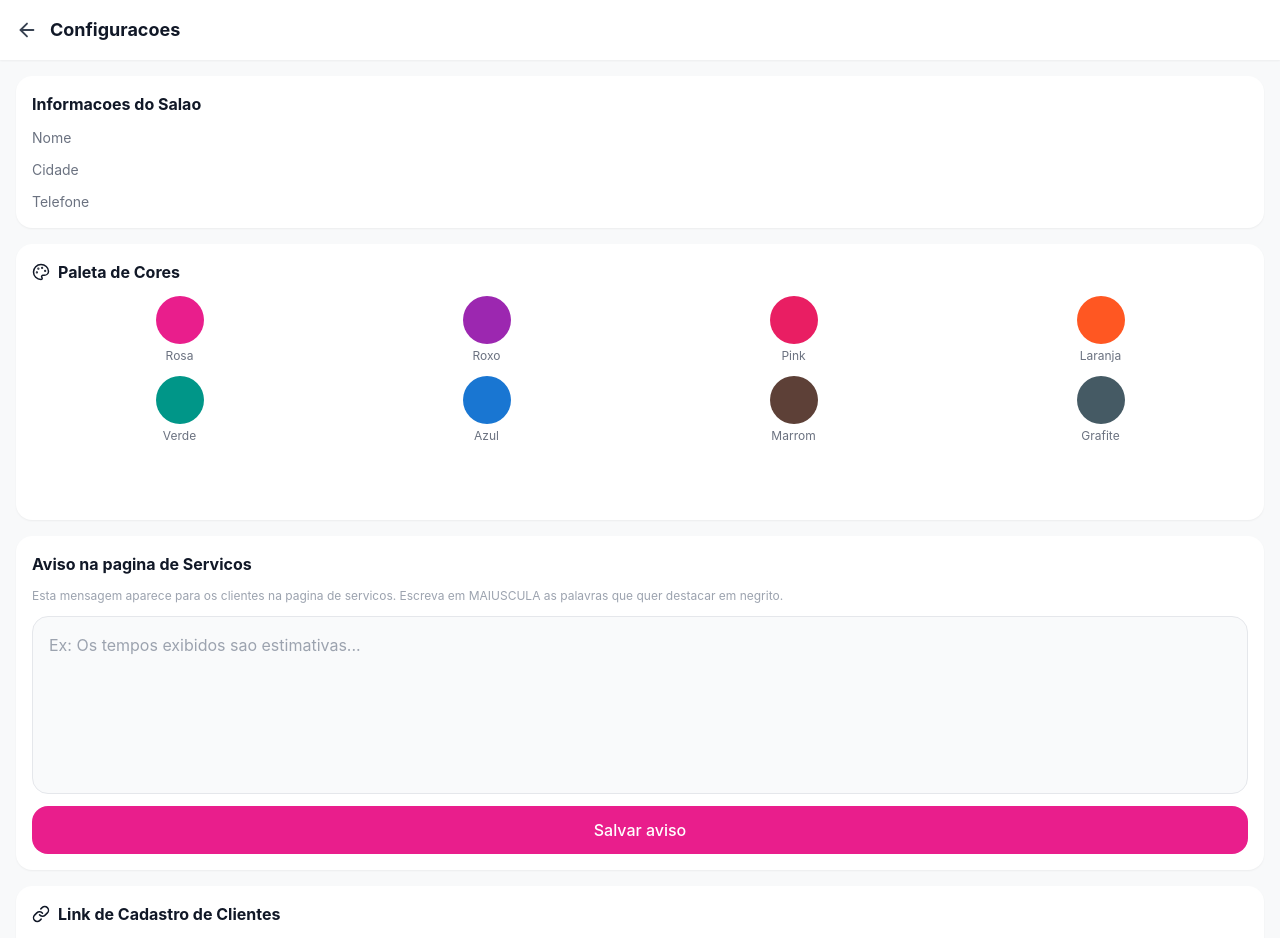
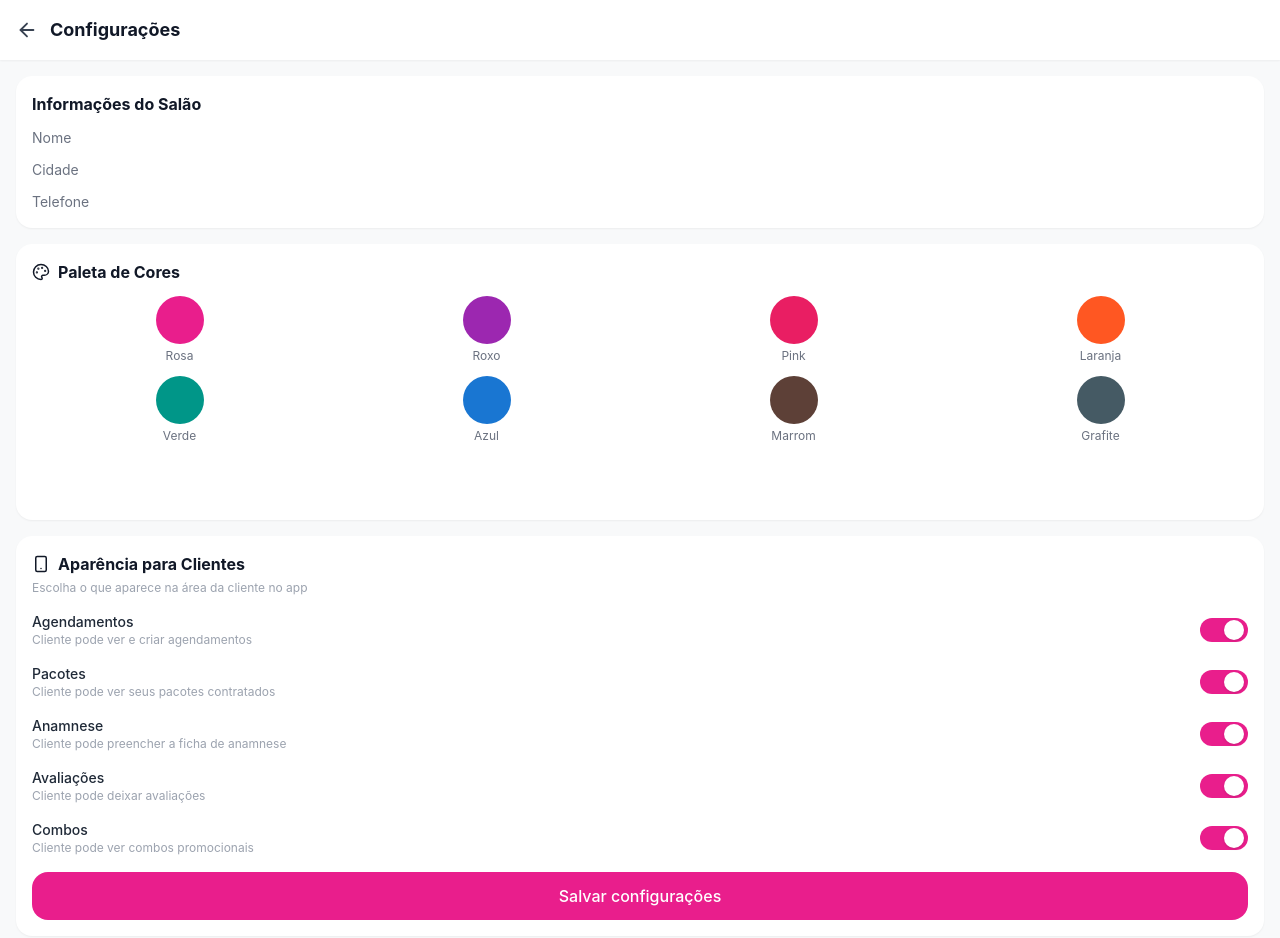
Before and after one commit to juliatedeschi7-creator/salao2.0, a Next.js app: page /salao/configuracoes in a window 1280 px wide. Shown: the top 938 px of the page. Built offline with nearby package versions, Linux system fonts and the light colour scheme.

Commit message:
Atualizar o page.tsx

```diff
--- a/src/app/salao/configuracoes/page.tsx
+++ b/src/app/salao/configuracoes/page.tsx
@@ -3,7 +3,7 @@ import { useEffect, useState } from 'react'
 import { supabase } from '@/lib/supabase'
 import { useAuth } from '@/lib/hooks/useAuth'
 import { useRouter } from 'next/navigation'
-import { ArrowLeft, Bell, Link, Copy, Check, LogOut, Palette } from 'lucide-react'
+import { ArrowLeft, Bell, Link, Copy, Check, LogOut, Palette, Smartphone } from 'lucide-react'
 
 const CORES = [
   { primaria: '#E91E8C', secundaria: '#FCE4F3', nome: 'Rosa' },
@@ -14,6 +14,14 @@ const CORES = [
   { primaria: '#1976D2', secundaria: '#E3F2FD', nome: 'Azul' },
   { primaria: '#5D4037', secundaria: '#EFEBE9', nome: 'Marrom' },
   { primaria: '#455A64', secundaria: '#ECEFF1', nome: 'Grafite' },
+]
+
+const MODULOS = [
+  { key: 'agendamentos', label: 'Agendamentos', desc: 'Cliente pode ver e criar agendamentos' },
+  { key: 'pacotes', label: 'Pacotes', desc: 'Cliente pode ver seus pacotes contratados' },
+  { key: 'anamnese', label: 'Anamnese', desc: 'Cliente pode preencher a ficha de anamnese' },
+  { key: 'avaliacoes', label: 'Avaliações', desc: 'Cliente pode deixar avaliações' },
+  { key: 'combos', label: 'Combos', desc: 'Cliente pode ver combos promocionais' },
 ]
 
 export default function ConfiguracoesPage() {
@@ -27,6 +35,15 @@ export default function ConfiguracoesPage() {
   const [testeEnviado, setTesteEnviado] = useState(false)
   const [salvandoCor, setSalvandoCor] = useState(false)
   const [corSelecionada, setCorSelecionada] = useState('')
+  const [modulos, setModulos] = useState<Record<string, boolean>>({
+    agendamentos: true,
+    pacotes: true,
+    anamnese: true,
+    avaliacoes: true,
+    combos: true,
+  })
+  const [salvandoModulos, setSalvandoModulos] = useState(false)
+  const [modulosSalvos, setModulosSalvos] = useState(false)
 
   useEffect(() => {
     if (!loading && profile?.salao_id) carregarDados()
@@ -37,12 +54,23 @@ export default function ConfiguracoesPage() {
     setSalao(sal)
     setAvisoServicos(sal?.aviso_servicos || '')
     setCorSelecionada(sal?.cor_primaria || '#E91E8C')
+    if (sal?.modulos_cliente) {
+      setModulos({ ...modulos, ...sal.modulos_cliente })
+    }
   }
 
   async function salvarAviso() {
     setSalvandoAviso(true)
     await supabase.from('saloes').update({ aviso_servicos: avisoServicos }).eq('id', profile!.salao_id!)
     setSalvandoAviso(false)
+  }
+
+  async function salvarModulos() {
+    setSalvandoModulos(true)
+    await supabase.from('saloes').update({ modulos_cliente: modulos }).eq('id', profile!.salao_id!)
+    setSalvandoModulos(false)
+    setModulosSalvos(true)
+    setTimeout(() => setModulosSalvos(false), 2500)
   }
 
   function copiarLink() {
@@ -58,8 +86,8 @@ export default function ConfiguracoesPage() {
       salao_id: profile!.salao_id,
       remetente_id: profile!.id,
       destinatario_id: profile!.id,
-      titulo: 'Notificacao de teste',
-      mensagem: 'As notificacoes estao funcionando perfeitamente!',
+      titulo: 'Notificação de teste',
+      mensagem: 'As notificações estão funcionando perfeitamente!',
       tipo: 'teste', lida: false
     })
     setTestando(false)
@@ -85,12 +113,14 @@ export default function ConfiguracoesPage() {
     <div className="min-h-screen bg-[#f8f9fa] pb-8">
       <div className="bg-white px-4 py-4 flex items-center gap-3 shadow-sm">
         <button onClick={() => router.back()}><ArrowLeft size={22} className="text-gray-700" /></button>
-        <h1 className="font-bold text-gray-900 text-lg">Configuracoes</h1>
+        <h1 className="font-bold text-gray-900 text-lg">Configurações</h1>
       </div>
 
       <div className="px-4 py-4 flex flex-col gap-4">
+
+        {/* Informações do Salão */}
         <div className="card flex flex-col gap-3">
-          <p className="font-bold text-gray-900">Informacoes do Salao</p>
+          <p className="font-bold text-gray-900">Informações do Salão</p>
           <div className="flex justify-between text-sm">
             <span className="text-gray-500">Nome</span>
             <span className="font-medium text-gray-900">{salao?.nome}</span>
@@ -111,6 +141,7 @@ export default function ConfiguracoesPage() {
           )}
         </div>
 
+        {/* Paleta de Cores */}
         <div className="card flex flex-col gap-3">
           <p className="font-bold text-gray-900 flex items-center gap-2"><Palette size={18} />Paleta de Cores</p>
           <div className="grid grid-cols-4 gap-3">
@@ -130,15 +161,44 @@ export default function ConfiguracoesPage() {
               {salvandoCor ? 'Salvando...' : 'Salvar nova cor'}
             </button>
           )}
+        </div>
 
+        {/* Aparência para clientes */}
+        <div className="card flex flex-col gap-4">
+          <div>
+            <p className="font-bold text-gray-900 flex items-center gap-2"><Smartphone size={18} />Aparência para Clientes</p>
+            <p className="text-xs text-gray-400 mt-1">Escolha o que aparece na área da cliente no app</p>
           </div>
+          {MODULOS.map(m => (
+            <div key={m.key} className="flex items-center justify-between">
+              <div className="flex-1 pr-4">
+                <p className="text-sm font-medium text-gray-800">{m.label}</p>
+                <p className="text-xs text-gray-400">{m.desc}</p>
+              </div>
+              <button
+                onClick={() => setModulos(prev => ({ ...prev, [m.key]: !prev[m.key] }))}
+                className={'relative w-12 h-6 rounded-full transition-colors ' + (modulos[m.key] ? '' : 'bg-gray-200')}
+                style={modulos[m.key] ? { backgroundColor: cor } : {}}>
+                <div className={'absolute top-0.5 w-5 h-5 bg-white rounded-full shadow transition-all ' +
+                  (modulos[m.key] ? 'left-6' : 'left-0.5')} />
+              </button>
+            </div>
+          ))}
+          <button onClick={salvarModulos} disabled={salvandoModulos}
+            className="w-full py-3 rounded-2xl text-white font-medium"
+            style={{ backgroundColor: cor }}>
+            {modulosSalvos ? '✓ Salvo!' : salvandoModulos ? 'Salvando...' : 'Salvar configurações'}
+          </button>
+        </div>
+
+        {/* Aviso na página de Serviços */}
         <div className="card flex flex-col gap-3">
-  <p className="font-bold text-gray-900">Aviso na pagina de Servicos</p>
+          <p className="font-bold text-gray-900">Aviso na página de Serviços</p>
           <p className="text-xs text-gray-400">
-    Esta mensagem aparece para os clientes na pagina de servicos. Escreva em MAIUSCULA as palavras que quer destacar em negrito.
+            Esta mensagem aparece para os clientes na página de serviços. Escreva em MAIÚSCULA as palavras que quer destacar em negrito.
           </p>
           <textarea className="input-field resize-none" rows={6}
-    placeholder="Ex: Os tempos exibidos sao estimativas..."
+            placeholder="Ex: Os tempos exibidos são estimativas..."
             value={avisoServicos} onChange={e => setAvisoServicos(e.target.value)} />
           <button onClick={salvarAviso} disabled={salvandoAviso}
             className="w-full py-3 rounded-2xl text-white font-medium"
@@ -147,9 +207,10 @@ export default function ConfiguracoesPage() {
           </button>
         </div>
 
+        {/* Link de Cadastro */}
         <div className="card flex flex-col gap-3">
           <p className="font-bold text-gray-900 flex items-center gap-2"><Link size={18} />Link de Cadastro de Clientes</p>
-          <p className="text-xs text-gray-400">Compartilhe este link para suas clientes se cadastrarem com as cores do seu salao</p>
+          <p className="text-xs text-gray-400">Compartilhe este link para suas clientes se cadastrarem com as cores do seu salão</p>
           <div className="bg-gray-50 rounded-xl px-3 py-2">
             <p className="text-xs text-gray-500 break-all">{typeof window !== 'undefined' ? window.location.origin : ''}/cadastro?salao={salao?.slug}</p>
           </div>
@@ -160,18 +221,19 @@ export default function ConfiguracoesPage() {
           </button>
         </div>
 
+        {/* Notificações */}
         <div className="card flex flex-col gap-3">
-          <p className="font-bold text-gray-900 flex items-center gap-2"><Bell size={18} />Notificacoes</p>
-          <p className="text-xs text-gray-400">Teste se as notificacoes estao funcionando corretamente</p>
+          <p className="font-bold text-gray-900 flex items-center gap-2"><Bell size={18} />Notificações</p>
+          <p className="text-xs text-gray-400">Teste se as notificações estão funcionando corretamente</p>
           {testeEnviado && (
             <div className="bg-green-50 border border-green-200 rounded-xl px-4 py-3">
-              <p className="text-green-600 text-sm text-center">Notificacao de teste enviada! Verifique o sino no topo.</p>
+              <p className="text-green-600 text-sm text-center">Notificação de teste enviada! Verifique o sino no topo.</p>
             </div>
           )}
           <button onClick={enviarTesteNotificacao} disabled={testando}
             className="flex items-center justify-center gap-2 py-3 rounded-xl border-2 text-sm font-medium"
             style={{ borderColor: cor, color: cor }}>
-            <Bell size={16} />{testando ? 'Enviando...' : 'Enviar notificacao de teste'}
+            <Bell size={16} />{testando ? 'Enviando...' : 'Enviar notificação de teste'}
           </button>
         </div>
 
```
Lines whose indentation alone changed are shown as unchanged.
